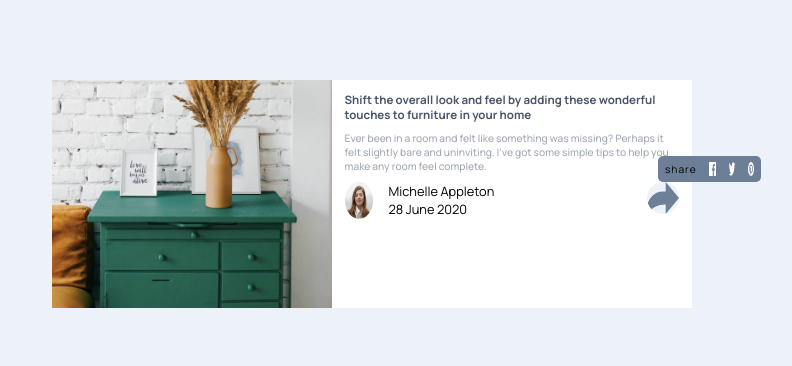
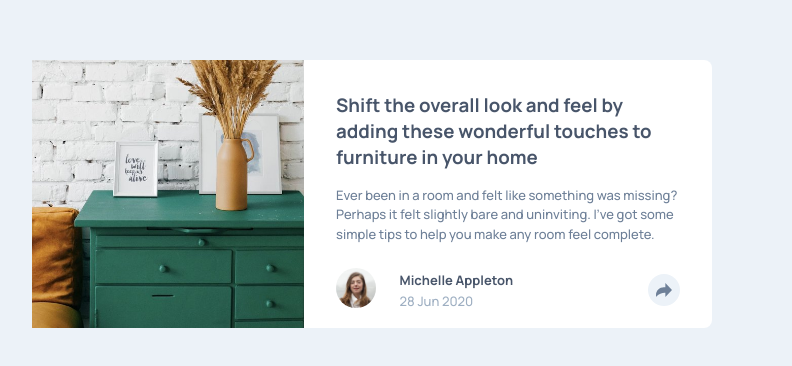
Before and after one commit to SDprasanth0012/frontend9, a plain HTML site: page index.html in a window 1280 px wide. Shown: the part 206-572 px from the top of the page, without its empty margins (268-1060 px from the left). Drawn offline with Linux system fonts and the light colour scheme.

Commit message:
update commit

```diff
--- a/index.html
+++ b/index.html
@@ -1,63 +1,71 @@
 <!DOCTYPE html>
 <html lang="en">
   <head>
-  <link rel="preconnect" href="https://fonts.googleapis.com">
-<link rel="preconnect" href="https://fonts.gstatic.com" crossorigin>
-<link href="https://fonts.googleapis.com/css2?family=Manrope:wght@200..800&display=swap" rel="stylesheet">
-  <meta charset="UTF-8">
-  <meta name="viewport" content="width=device-width, initial-scale=1.0"> <!-- displays site properly based on user's device -->
+    <meta charset="UTF-8" />
+    <meta name="viewport" content="width=device-width, initial-scale=1.0" />
+    <!-- displays site properly based on user's device -->
 
-  <link rel="icon" type="image/png" sizes="32x32" href="./images/favicon-32x32.png">
+    <link
+      rel="icon"
+      type="image/png"
+      sizes="32x32"
+      href="./images/favicon-32x32.png"
+    />
 
     <title>Frontend Mentor | Article preview component</title>
-
-  <!-- Feel free to remove these styles or customise in your own stylesheet 👍 -->
-  <style>
-    .attribution { font-size: 11px; text-align: center; }
-    .attribution a { color: hsl(228, 45%, 44%); }
-  </style>
-  <link rel="stylesheet" href="styles.css">
+    <link rel="preconnect" href="https://fonts.googleapis.com" />
+    <link rel="preconnect" href="https://fonts.gstatic.com" crossorigin />
+    <link
+      href="https://fonts.googleapis.com/css2?family=Manrope:wght@200..800&display=swap"
+      rel="stylesheet"
+    />
+    <link rel="stylesheet" href="styles.css" />
     <script defer src="main.js"></script>
   </head>
   <body>
-  <section>
-    <div class="image">
-       <Img src="images/drawers.jpg" alt="drawers pic">
+    <main>
+      <div class="container">
+        <div class="drawer-img"></div>
+        <article class="content">
+          <section class="text">
+            <div class="header">
+              <h3>
+                Shift the overall look and feel by adding these wonderful
+                touches to furniture in your home
+              </h3>
             </div>
-    <main class="container">
-      <div class="heading">
-        Shift the overall look and feel by adding these wonderful touches to furniture in your home
+            <div class="para">
+              Ever been in a room and felt like something was missing? Perhaps
+              it felt slightly bare and uninviting. I’ve got some simple tips to
+              help you make any room feel complete.
             </div>
-      <div class="subHeading">
-        Ever been in a room and felt like something was missing? Perhaps it felt slightly bare and uninviting. I’ve got some simple tips to help you make any room feel complete.
+          </section>
+          <footer id="footer">
+            <div class="avatar-img">
+              <img src="./images/avatar-michelle.jpg" alt="avatar" />
             </div>
-      <div class="profile">
-
-        <div class="person">
-          <Img src="images/avatar-michelle.jpg" alt="avatar">
-          <div src="author">
-              <p class="name">Michelle Appleton</p>
-              <p class="date">28 June 2020</p>
+            <div class="info">
+              <span id="name">Michelle Appleton</span>
+              <span id="date">28 Jun 2020</span>
             </div>
+            <button class="share-icon" id="share-icon">
+              <img src="./images/icon-share.svg" alt="share" />
+            </button>
+          </footer>
+          <div class="share" id="share-container">
+            <span>SHARE</span>
+            <div class="shareSvg">
+              <img src="./images/icon-facebook.svg" alt="fb" />
+              <img src="./images/icon-twitter.svg" alt="x" />
+              <img src="./images/icon-pinterest.svg" alt="icon-pinterest" />
             </div>
-        <div class="share-container">
-            <div class="share">
-              <p>share</p>
-              <Img src="images/icon-facebook.svg" alt="facebook" class="icon">
-              <Img src="images/icon-twitter.svg" alt="twitter" class="icon">
-              <Img src="images/icon-pinterest.svg" alt="pinterest" class="icon">
+            <button class="share-icon hidden" id="share-icon-hidden">
+              <img src="./images/icon-share.svg" alt="share" />
+            </button>
+            <div class="triangle" id="triangle"></div>
           </div>
-            <div class="share-btn">
-                  <Img src="images/icon-share.svg"
-                  class="shareBtn"
-                  alt="share button"
-                  >
-            </div>
-        </div>
+        </article>
       </div>
     </main>
-  </section>
-
-
   </body>
 </html>
--- a/main.js
+++ b/main.js
@@ -1,13 +1,15 @@
-let flag =true;
-const shareBtn = document.querySelector(".share-btn");
-const shareBlock = document.querySelector(".share")
-shareBtn.addEventListener('click', (event)=>{
-    if(flag){
-        shareBlock.style.display="none";
-        flag = false;
-    }
-    else{
-        shareBlock.style.display="flex";
-        flag = true;
-    }
-})
+document.addEventListener("DOMContentLoaded", () => {
+    const shareIcon = document.getElementById("share-icon");
+    const shareIconHidden = document.getElementById("share-icon-hidden");
+    const shareContainer = document.getElementById("share-container");
+    const triangle = document.getElementById("triangle");
+
+    shareIcon.addEventListener("click", () => {
+      shareContainer.classList.toggle("active");
+    });
+
+    shareIconHidden.addEventListener("click", () => {
+      shareContainer.classList.remove("active");
+    });
+  });
+  console.log("helloworld")
--- a/styles.css
+++ b/styles.css
@@ -1,167 +1,174 @@
-*{
+:root {
+    --very-dark-grayish-blue: hsl(217, 19%, 35%);
+    --desaturated-dark-blue: hsl(214, 17%, 51%);
+    --grayish-blue: hsl(212, 23%, 69%);
+    --light-grayish-blue: hsl(210, 46%, 95%);
+  }
+
+  * {
+    margin: 0;
     padding: 0;
-    margin: 0;
     box-sizing: border-box;
   }
-:root {
-    --color-Very-Dark-Grayish-Blue: hsl(217, 19%, 35%);
-    --color-Desaturated-Dark-Blue: hsl(214, 17%, 51%);
-    --color-Grayish-Blue: hsl(212, 23%, 69%);
-    --color-Light-Grayish-Blue: hsl(210, 46%, 95%);
-    --font :"Manrope", sans-serif;
-}
+
   body {
-    background-color:var(--color-Light-Grayish-Blue) ;
-    display: grid;
-    height: 100vh;
-    place-content: center;
-    font-family: var(--font);
-}
-section {
-    margin: auto;
-    width: 50%;
-    background-color:white;
-    display: flex;
-    /* box-shadow: 0 4px 8px 0 rgba(0, 0, 0, 0.2), 0 6px 20px 0 rgba(0, 0, 0, 0.19); */
-
-}
-.image {
-   max-width:50%;
-   width: 660px;
-}
-.image>Img {
-    width: 100%;
-    height: 100%;
-}
-main {
-    /* min-height: fit-content; */
-    padding: 1vw;
-}
-.heading {
-    font-size: 0.9vw;
-    margin-bottom: 0.7vw;
-    font-weight: 700;
-    color: var(--color-Very-Dark-Grayish-Blue);
-}
-.subHeading {
-    font-size: 0.8vw;
-    color: var(--color-Very-Dark-Grayish-Blue);
-    opacity: 50%;
-    margin-bottom: 0.7vw;
+    font-family: "Manrope";
     font-weight: 500;
-}
-.person {
-    display: inline-flex;
-    font-size: 1vw;
-    justify-content: start;
-    gap : 1rem
-}
-.profile {
-    display: flex;
-    justify-content: space-between;
-}
-.author {
-    flex-grow: 0;
-}
-.avatar{
-    flex-basis: 30px;
-}
-.person>Img {
-    border-radius: 50%;
-    width: 28px;
-    aspect-ratio: 1;
-}
-.shareBtn {
-    width: 2rem;
-    height: 2rem;
-    font-size: 2px;
-    background-color: var(--color-Light-Grayish-Blue);
-    border-radius: 50%;
-}
-.shareBtn>Img:hover {
-    color: white;
-    background-color: var(--color-Desaturated-Dark-Blue);
-}
-
-.share-container {
-    position: relative;
-}
-.icon {
-    width: 0.5vw;
-    aspect-ratio: 1;
-}
-.share {
-   background-color: var(--color-Desaturated-Dark-Blue);
-   position: absolute;
-   width : 8vw;
-   display: flex;
-   gap : 1vw;
-   justify-content: center;
-   z-index :2;
-   letter-spacing: 1px;
-   border-radius: 5px;
-   bottom: 100%;
-   right : 50%;
-   left :35%;
-   text-align: center;
-   font-size: 0.8vw;
-   padding: 0.5vw;
-}
-
-@media(max-width:425px){
-    body {
-        width: 100vw;
-        height: 100vh;
-    }
-    section {
-        flex-direction: column;
-        max-width:80%;
+    font-size: 13px;
+    background-color: var(--light-grayish-blue);
   }
   main {
     width: 100%;
-        padding: 1rem;
+    height: 100vh;
+    display: flex;
+    justify-content: center;
+    align-items: center;
   }
-    .image {
-        max-width: 100%;
+  .container {
+    border-radius: 8px;
+    max-width: 320px;
+    height: max-content;
+    display: grid;
+    grid-template-columns: 1fr;
+    background-color: white;
+    overflow: hidden;
   }
-    .image>Img {
-        max-width: 100%;
+  .drawer-img {
+    height: 170px;
+    width: 100%;
+    background-image: url(./images/drawers.jpg);
+    background-repeat: no-repeat;
+    background-size: cover;
+    background-position: center;
   }
-    .heading{
-        font-size: 1rem;
+  .content {
+    position: relative;
+  }
+  .text {
+    margin: 2rem 2rem 1rem 2rem;
+  }
+  .header {
+    margin-top: 1rem;
     margin-bottom: 1rem;
+    color: var(--very-dark-grayish-blue);
+    font-weight: 700;
   }
-    .subHeading{
-        font-size: 0.8rem;
-        margin-bottom: 1rem;
+  .para {
+    color: var(--desaturated-dark-blue);
+    line-height: 1.5;
   }
-    .avatar{
-        width: 1rem;
-        height: 1rem;
+  footer {
+    margin: 1rem 2rem 1rem 2rem;
+    margin-top: 1.5rem;
+    display: flex;
+    flex-direction: row;
+    justify-content: space-between;
+    align-items: center;
   }
-    .name {
-        font-size: 0.6rem;
+  .avatar-img img {
+    border-radius: 50%;
+    width: 2.5rem;
+    height: 2.5rem;
+    object-fit: cover;
+    object-position: center;
   }
-    .date {
-        font-size: 0.6rem;
-        opacity: 50%;
+  .info {
+    margin-left: 1rem;
+    width: 70%;
+    display: flex;
+    flex-direction: column;
+    justify-content: center;
+    align-items: start;
   }
-    .author{
-        align-self: center;
+  #name {
+    color: var(--very-dark-grayish-blue);
+    font-weight: 700;
+  }
+  #date {
+    margin-top: 0.2rem;
+    color: var(--grayish-blue);
+  }
+  .share-icon,
+  .share-icon-hidden {
+    border-radius: 50px;
+    background-color: var(--light-grayish-blue);
+    width: 2rem;
+    height: 2rem;
+    display: flex;
+    justify-content: center;
+    align-items: center;
+    border: none;
+    cursor: pointer;
+  }
+  .share-icon img,
+  .share-icon-hidden img {
+    width: 50%;
   }
   .share {
+    display: none;
+    position: absolute;
+    background-color: var(--very-dark-grayish-blue);
+    bottom: 0;
+    width: 100%;
+    justify-content: space-around;
+    align-items: center;
+    padding: 1rem;
+    color: var(--grayish-blue);
+    letter-spacing: 5px;
+    padding-left: 2rem;
+    padding-right: 2rem;
+  }
+  .active {
+    display: flex;
+  }
+
+  .shareSvg {
+    display: flex;
+    justify-content: start;
+    align-items: center;
+    width: 60%;
+  }
+  .shareSvg img {
+    padding-left: 1rem;
+    size: 1rem;
+  }
+
+  @media screen and (min-width: 768px) {
+    .container {
+      max-width: 680px;
+      display: grid;
+      grid-template-columns: 40% 60%;
+      overflow: visible;
+    }
+    .drawer-img {
+      height: 100%;
+      background-position: left;
+    }
+    .header {
       font-size: 1rem;
-        width: 10rem;
-        right : 0;
     }
-    .shareBtn{
-        align-self: end;
+    .hidden {
+      display: none;
     }
-    .share-container{
-        width: 10rem;
+
+    .share {
+      max-width: max-content;
+      left: 60%;
+      top: 50%;
+      bottom: auto;
+      border-radius: 10px;
     }
-    .icon {
-        height: 1rem;
-        width: 1rem;
+    .triangle {
+      position: absolute;
+      right: 47%;
+      top: 99%;
+      width: 20px;
+      height: 20px;
+      clip-path: polygon(
+        0 0,
+        100% 0,
+        50% 50%
+      ); /* Adjust values for triangle shape */
+      background-color: var(--very-dark-grayish-blue);
     }
   }
```
Lines whose indentation alone changed are shown as unchanged.
